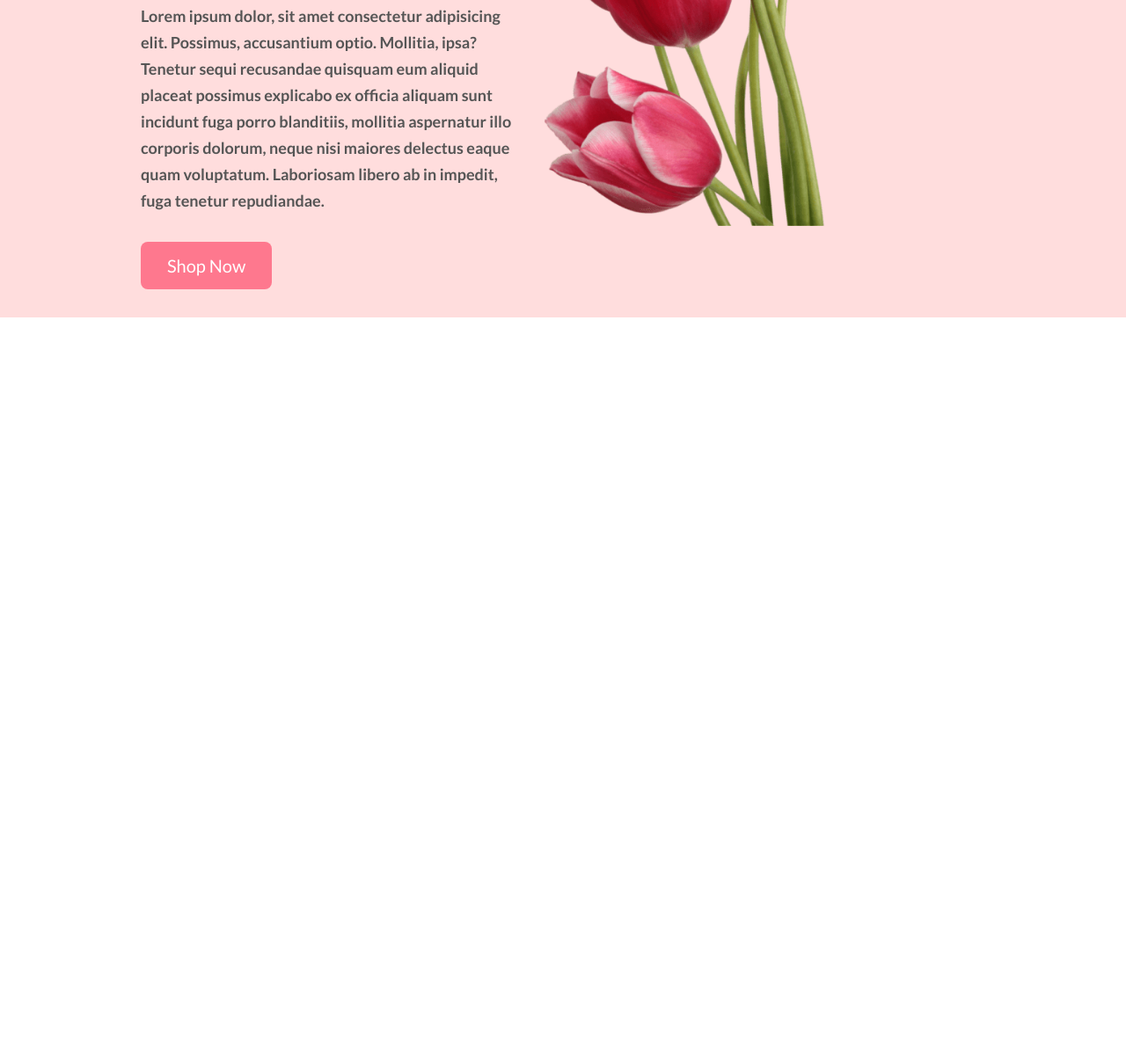
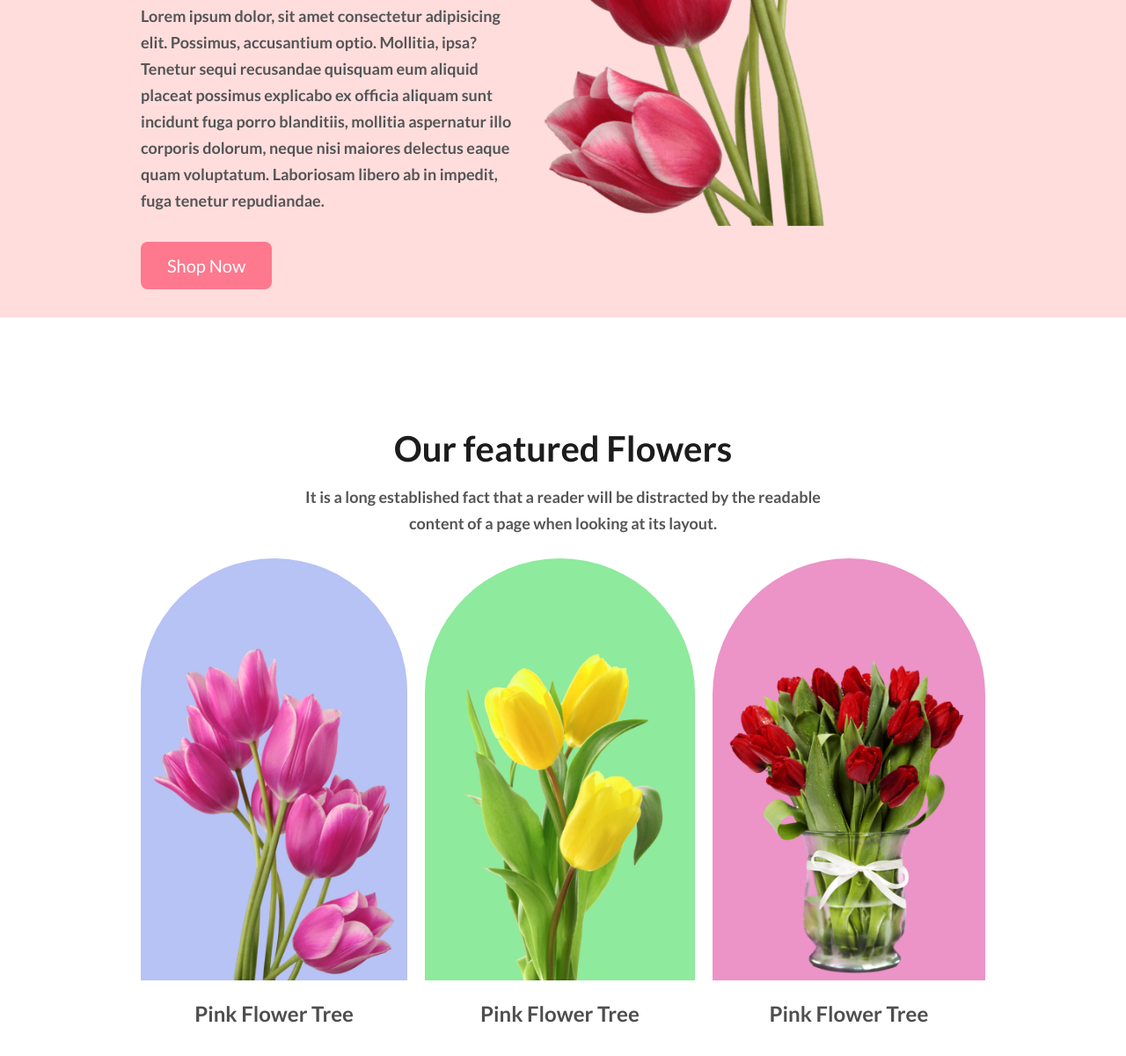
Before and after one commit to Rafidulhasib/pushpo-mela, a plain HTML site: page index.html in a window 1280 px wide. Shown: the part 509-1710 px from the top of the page at 88% size. Before the commit the page ends 870 px from the top, so only its background shows below. Drawn offline with Linux system fonts and the light colour scheme.

Commit message:
featured section added

```diff
--- a/index.html
+++ b/index.html
@@ -7,6 +7,7 @@
     <link rel="stylesheet" href="./styles/style.css" />
   </head>
   <body>
+    <!-- Header section -->
     <header>
       <div class="container banner">
         <div class="banner-text">
@@ -26,5 +27,38 @@
         </div>
       </div>
     </header>
+
+    <!-- featured section -->
+    <section id="featured">
+      <div class="container">
+        <div class="section-heading">
+          <h2>Our featured Flowers</h2>
+          <p>
+            It is a long established fact that a reader will be distracted by
+            the readable content of a page when looking at its layout.
+          </p>
+        </div>
+        <div class="section-content">
+          <div class="flower">
+            <div class="flower-img pink">
+              <img src="./Flower Asset/pngwing 6.png" alt="" />
+            </div>
+            <p>Pink Flower Tree</p>
+          </div>
+          <div class="flower">
+            <div class="flower-img yellow">
+              <img src="./Flower Asset/pngwing 7.png" alt="" />
+            </div>
+            <p>Pink Flower Tree</p>
+          </div>
+          <div class="flower">
+            <div class="flower-img red">
+              <img src="./Flower Asset/pngwing 8.png" alt="" />
+            </div>
+            <p>Pink Flower Tree</p>
+          </div>
+        </div>
+      </div>
+    </section>
   </body>
 </html>
--- a/styles/style.css
+++ b/styles/style.css
@@ -20,17 +20,39 @@ button {
   border: none;
   font-size: 20px;
   padding: 15px 30px;
+  cursor: pointer;
+}
+button:hover {
+  background: red;
+}
+
+.container {
+  width: 75%;
+  max-width: 1440px;
+  margin: 0 auto;
+}
+
+.section-heading {
+  max-width: 594px;
+  margin: 25px auto;
+  text-align: center;
+}
+
+.section-heading h2 {
+  color: rgb(28, 28, 28);
+  text-align: center;
+  font-size: 40px;
+  font-style: normal;
+  font-weight: 700;
+  line-height: normal;
+  margin-bottom: 16px;
 }
 
 /* Header section style */
 header {
   background-color: rgb(255, 221, 221);
 }
-.container {
-  width: 75%;
-  max-width: 1440px;
-  margin: 0 auto;
-}
+
 .banner {
   display: flex;
   align-items: center;
@@ -51,3 +73,48 @@ header {
   width: 100%;
   vertical-align: middle;
 }
+
+/* featured section style */
+
+#featured {
+  padding: 100px 0;
+}
+
+.section-content {
+  display: flex;
+  justify-content: space-between;
+  align-items: end;
+  gap: 20px;
+}
+.section-content .flower .flower-img {
+  border-radius: 300px 300px 0px 0px;
+  padding: 30px 15px 0px;
+  height: 450px;
+  display: flex;
+  align-items: end;
+}
+.section-content .flower .flower-img img {
+  width: 100%;
+}
+
+.section-content .flower .pink {
+  background: rgb(183, 194, 245);
+}
+
+.section-content .flower .yellow {
+  background: rgb(142, 234, 156);
+}
+
+.section-content .flower .red {
+  background: rgb(236, 147, 200);
+}
+.section-content .flower p {
+  color: rgb(78, 78, 78);
+  text-align: center;
+  margin-top: 20px;
+  font-size: 24px;
+  font-style: normal;
+  font-weight: 700;
+  line-height: 35px;
+  /* text-decoration: underline; */
+}
```
